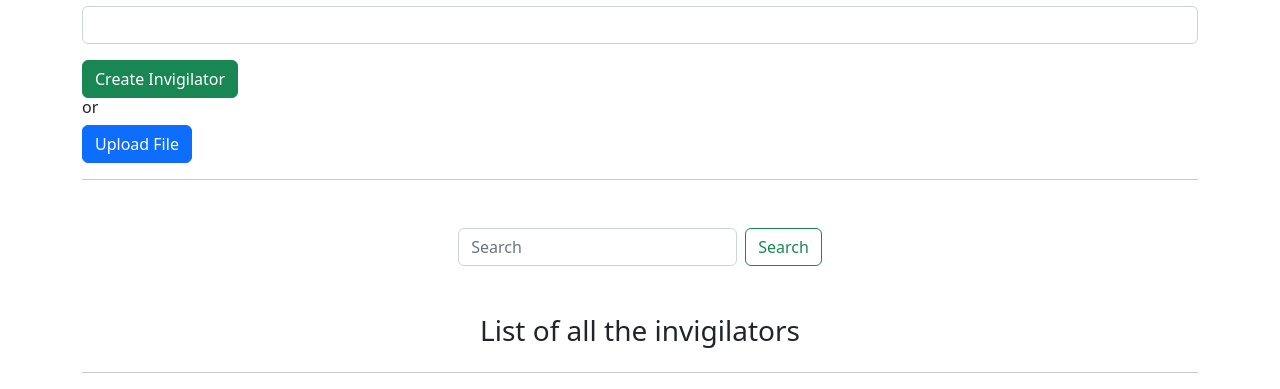
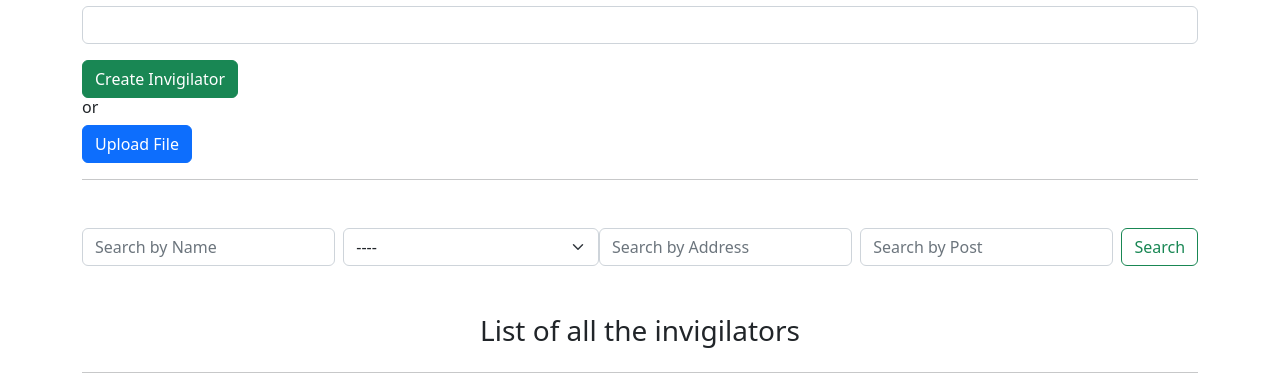
Before and after one commit to Ashim101/Invigilator, a Django app: page /invigilators/ in a window 1280 px wide. Shown: the part 690-1079 px from the top of the page. Run offline with Django 4.2, Linux system fonts and the light colour scheme; the visitor is signed in with stand-in values (Sample User, id 1); data that the repository does not hold is empty; some libraries are stand-ins or nearby versions.

Commit message:
search by post gender and address

```diff
--- a/home/templates/exam.html
+++ b/home/templates/exam.html
@@ -46,7 +46,7 @@
   <div id="div_id_shift" class="mb-3"> <label for="id_shift" class="form-label requiredField">
       Shift<span class="asteriskField">*</span> </label> <select name="shift" class="select form-select" id="id_shift" multiple>
       {% for shift in shifts %}
-        <option value="{{shift.id}}">{{shift.start}} to {{shift.end}}</option>
+        <option value="{{shift.start}}-{{shift.end}}">{{shift.start}} to {{shift.end}}</option>
 {% endfor %}
     </select> </div>
 
--- a/home/templates/invigilator.html
+++ b/home/templates/invigilator.html
@@ -19,8 +19,19 @@
 <hr>
 
 <form class="d-flex mb-5 mt-5 mx-auto justify-content-center align-items-center" role="search">
-  <input class="form-control me-2 w-25" type="search" name = "search" placeholder="Search" aria-label="Search">
-  <button class="btn btn-outline-success " type="submit">Search</button>
+  <input class="form-control me-2 w-25" type="search" name="search_name" placeholder="Search by Name" aria-label="Search Name">
+   <select  name="search_gender" class="select form-select w-25 mr-1"
+    id="id_semester_type">
+    <option value="" selected hidden>----</option>\
+    <option value="Male">Male</option>
+    <option value="Female">Female</option>
+
+
+
+  </select>
+   <input class="form-control me-2 w-25" type="search" name="search_address" placeholder="Search by Address" aria-label="Search Address">
+  <input class="form-control me-2 w-25" type="search" name="search_post" placeholder="Search by Post" aria-label="Search Post">
+  <button class="btn btn-outline-success" type="submit">Search</button>
 </form>
 <div class="d-flex flex-column justify-content-center align-items-center ">
   <h3>List of all the invigilators</h3>
--- a/home/views.py
+++ b/home/views.py
@@ -172,11 +172,17 @@ def exams(request):
         dates_with_shifts_list = selected_dates_with_shifts.split(', ')
 
         for date_with_shift in dates_with_shifts_list:
-            date, shifts = date_with_shift.split(': ')
+            date, shiftranges= date_with_shift.split(': ')
             date_obj = datetime.strptime(date, '%Y-%m-%d').date()
-
+            shifts_list=[]
+            for shiftrange in shiftranges.split(','):
+                shift_start,shift_end=shiftrange.split('-')
+                shift_start = int(shift_start)
+                shift_end = int(shift_end)
+                id=Shift.objects.get(start=shift_start,end=shift_end).id
+                shifts_list.append(id)
             # Now, shifts will be a comma-separated string, you can further process it to create the ManyToMany relationship
-            shifts_list = [int(shift) for shift in shifts.split(',')]
+            # shifts_list = [int(shift) for shift in shifts.split(',')]
             exam_exists = Exam.objects.filter(name=request.POST.get('name'),
                                  date=date_obj, shift__in=shifts_list).exists()
 
@@ -207,22 +213,24 @@ def exams(request):
 def invigilators(request):
     form = InvigilatorForm()
     invigilator_qs = Invigilator.objects.all()
-    if request.GET.get("search"):
-        search= request.GET.get("search")
-        invigilator_qs=invigilator_qs.filter(
-            Q(firstname__icontains=search)|
-            Q(lastname__icontains=search)|
-            Q(gender__icontains=search)|
-            Q(address__icontains=search)|
-            Q(post__icontains=search)|
 
+    search_name = request.GET.get("search_name")
+    search_gender = request.GET.get("search_gender")
+    search_address = request.GET.get("search_address")
+    search_post = request.GET.get("search_post")
 
-            Q(phone_number__icontains=search)
+    if search_name:
+        invigilator_qs = invigilator_qs.filter(Q(firstname__icontains=search_name) | Q(lastname__icontains=search_name))
 
+    if search_gender:
+        invigilator_qs = invigilator_qs.filter(gender__icontains=search_gender)
 
+    if search_address:
+        invigilator_qs = invigilator_qs.filter(address__icontains=search_address)
 
+    if search_post:
+        invigilator_qs = invigilator_qs.filter(post__icontains=search_post)
 
-            )
     context = {
         "form":form,
         "invigilators":invigilator_qs
```
